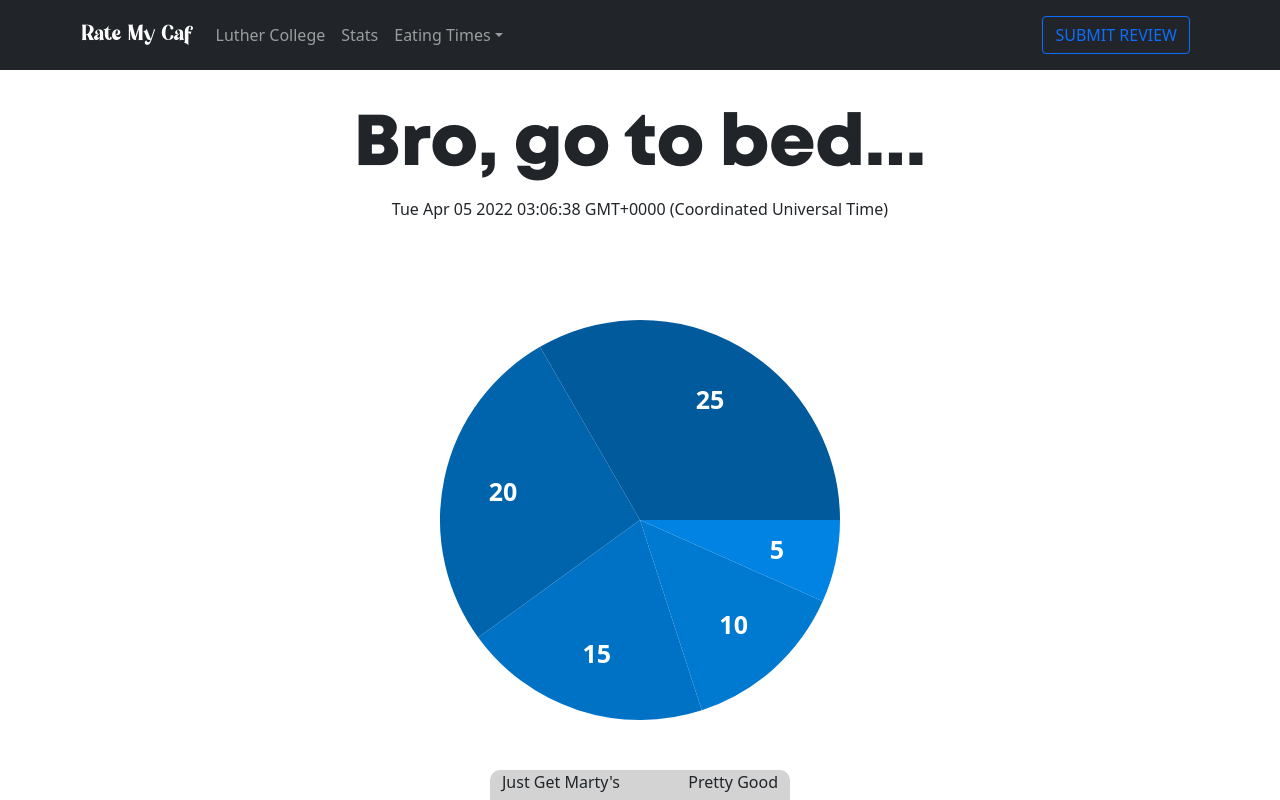
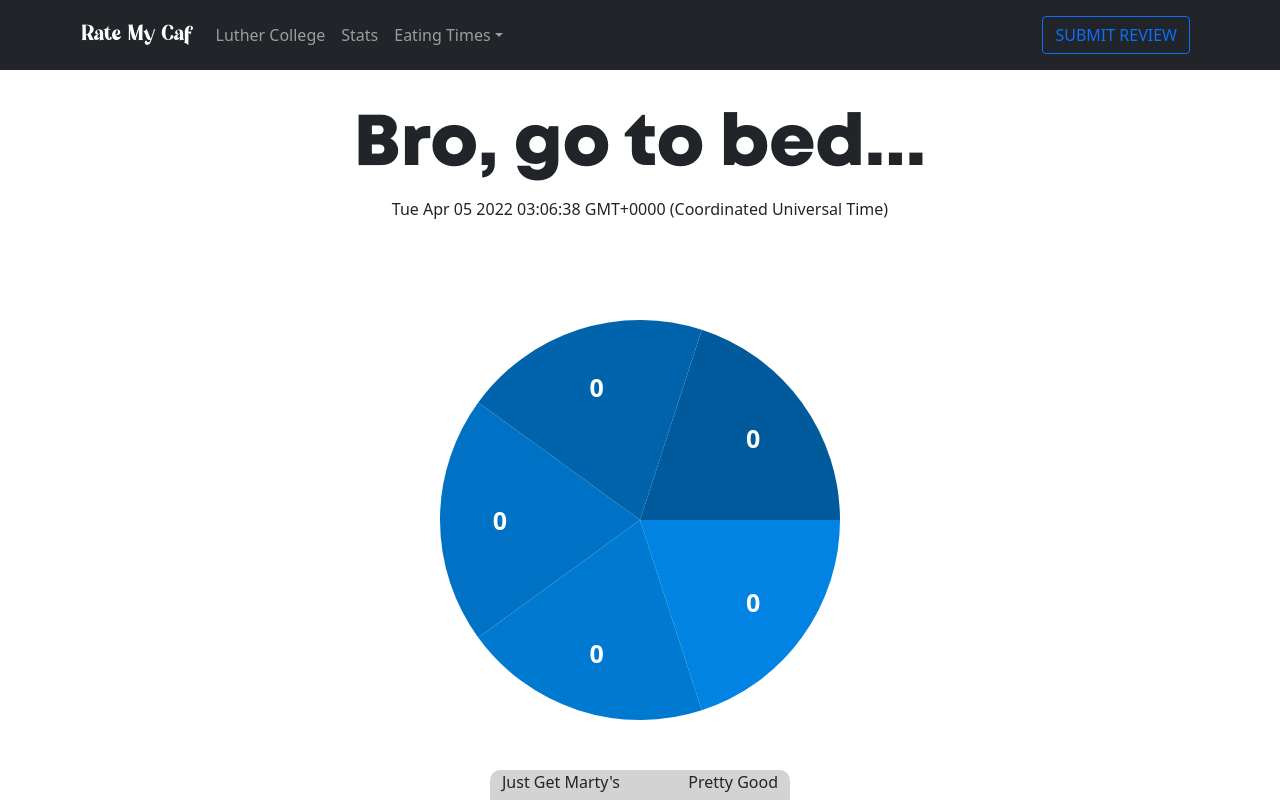
Before and after one commit to vincent-buchner/rate-my-caf, a React (Create React App) app: page / in a window 1280 px wide. Shown: the top 800 px of the page. Built offline with nearby package versions, Linux system fonts and the light colour scheme; no server answers.

Commit message:
CSV file updates Pie Chart

```diff
--- a/src/App.js
+++ b/src/App.js
@@ -12,12 +12,8 @@ import { Row, Col } from 'react-bootstrap';
 import { csv } from 'd3';
 import React, { useEffect, useState } from "react";
 
-
-
-function App() {
-
+function csvData(){
   const [data, setData] = useState([]);
-
   let csv_link = "https://docs.google.com/spreadsheets/d/e/2PACX-1vQNZXfIUrrmIFGH0jX1JvvYBHnKGFsgSWVhX_QfTMqR-c_0XFCbpTJ8GS063dadElo5y3ab4kawK96M/pub?gid=168020417&single=true&output=csv"
   useEffect(() => {
     csv(csv_link).then(data => {
@@ -25,7 +21,39 @@ function App() {
     });
   }, []);
 
-  console.log(data)
+  return(data);
+}
+
+function pieChartData(rawData){
+  let convertToInt = rawData.map(a => parseInt(a.rating))
+  console.log(convertToInt)
+  let returnArray = [0, 0, 0, 0, 0]
+
+  for (let i = 0; i < convertToInt.length; i++ ){
+    if(convertToInt[i] == 1){
+      returnArray[0] += 1;
+    } else if(convertToInt[i] == 2) {
+      returnArray[1] += 1
+    } else if(convertToInt[i] == 3) {
+      returnArray[2] += 1
+    } else if(convertToInt[i] == 4) {
+      returnArray[3] += 1
+    } else if(convertToInt[i] == 5) {
+      returnArray[4] += 1
+    } else {
+      console.log("Somthing is wrong...")
+    }
+  }
+
+  return(returnArray);
+}
+
+
+
+function App() {
+
+  let data = csvData()
+  let pieData = pieChartData(data)
 
   return (
     <>
@@ -33,7 +61,7 @@ function App() {
         <CafNavBar />
         <HeadingTextWithDate />
         <div className="chart-container">
-          <CafPieChart chart_data={data}/>
+          <CafPieChart chart_data={pieData}/>
           <Greetings />
           <ScatterPlots />
           <Quote />
--- a/src/Components/PieChart.js
+++ b/src/Components/PieChart.js
@@ -6,7 +6,7 @@ function CafPieChart(props) {
     return(
         <>
             <PieChart
-                label={(props) => {return props.dataEntry.value}}
+                label={(props) => {return props.dataEntry.value - 1}}
                 labelStyle={{fontSize: "5px", fontWeight: 600, fill: "#ffffff"}}
                 radius={40}
                 center={[50, 50]}
@@ -16,11 +16,11 @@ function CafPieChart(props) {
                 animationDuration={1000}
                 animationEasing={"ease-out"}
                 data={[
-                    {key: 1, value: 5, color: '#0083e2'},
-                    {key: 2, value: 10, color: '#0079d1'},
-                    {key: 3, value: 15, color: '#0072c5'},
-                    {key: 4, value: 20, color: '#0064ad'},
-                    {key: 5, value: 25, color: '#005a9c'},
+                    {key: 1, value: props.chart_data[0] + 1, color: '#0083e2'},
+                    {key: 2, value: props.chart_data[1] + 1, color: '#0079d1'},
+                    {key: 3, value: props.chart_data[2] + 1, color: '#0072c5'},
+                    {key: 4, value: props.chart_data[3] + 1, color: '#0064ad'},
+                    {key: 5, value: props.chart_data[4] + 1, color: '#005a9c'},
                 ]}
             />
 
```
